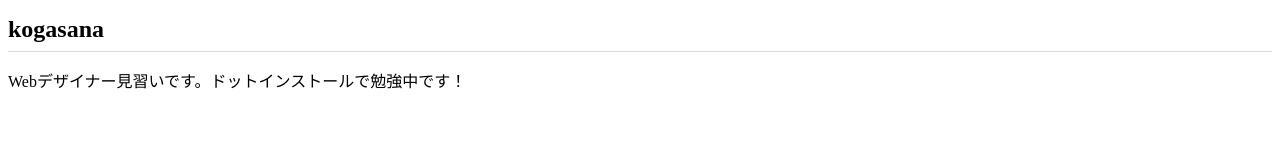
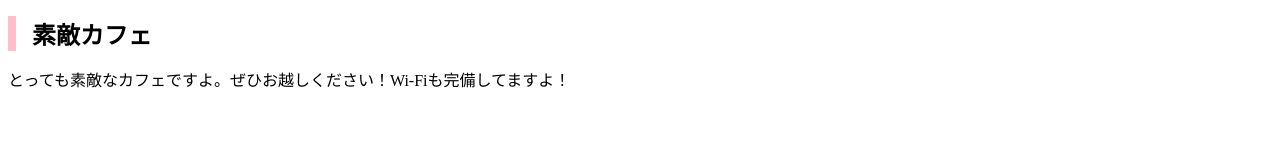
Before and after one commit to kogasana/kogasana.github.io, a plain HTML site: page index.html in a window 1280 px wide. Drawn offline with Linux system fonts and the light colour scheme.

Commit message:
Add files via upload

```diff
--- a/css/styles.css
+++ b/css/styles.css
@@ -1,5 +1,5 @@
 h1 {
   font-size: 24px;
-  padding-bottom: 8px;
-  border-bottom: 1px solid #ddd;
+  padding-left: 16px;
+  border-left: 8px solid pink;
 }
--- a/index.html
+++ b/index.html
@@ -2,11 +2,11 @@
 <html lang="ja">
 <head>
   <meta charset="utf-8">
-  <title>kogasanaのポートフォリオ練習サイト</title>
+  <title>素敵カフェ</title>
   <link rel="stylesheet" href="css/styles.css">
 </head>
 <body>
-  <h1>kogasana</h1>
-  <p>Webデザイナー見習いです。ドットインストールで勉強中です！</p>
+  <h1>素敵カフェ</h1>
+  <p>とっても素敵なカフェですよ。ぜひお越しください！Wi-Fiも完備してますよ！</p>
 </body>
 </html>
```
